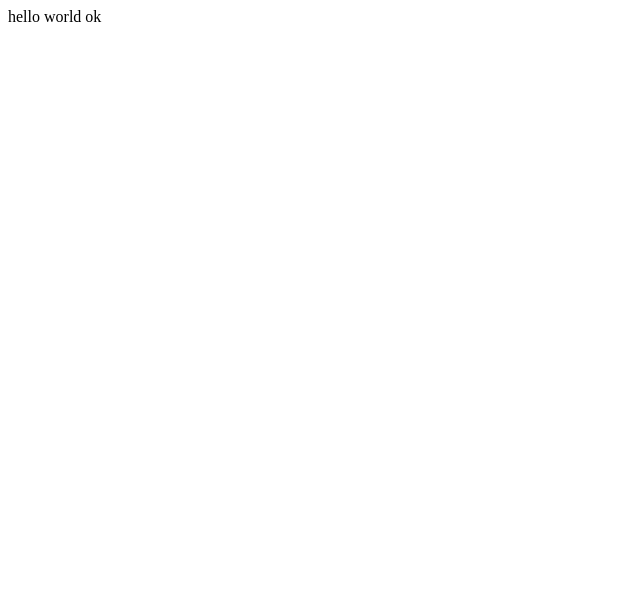
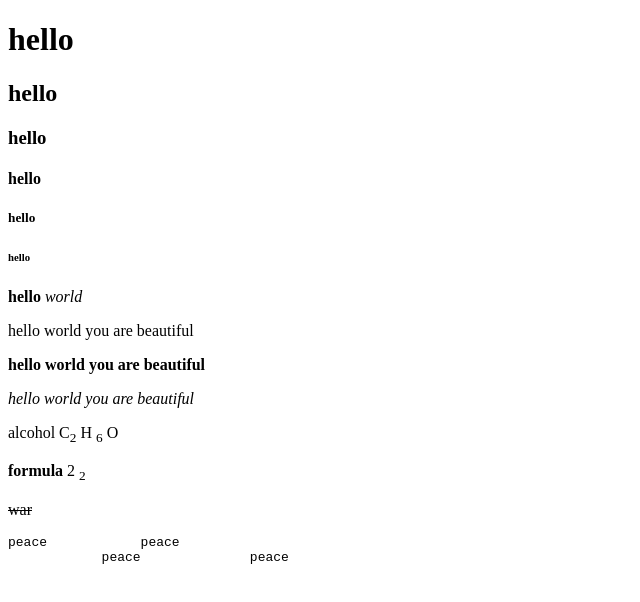
Before and after one commit to juliayp/fe-start-131223, a plain HTML site: page 01/myPage.html in a window 1280 px wide. Shown: the whole page, without its empty margins (0-640 px from the left). Drawn offline with Linux system fonts and the light colour scheme.

Commit message:
all tegs

```diff
--- a/01/myPage.html
+++ b/01/myPage.html
@@ -6,6 +6,24 @@
     <title>Document</title>
 </head>
 <body>
- hello world ok
+    <!-- <h1>hi</h1> -->
+<h1>hello</h1>
+<h2>hello</h2>
+<h3>hello</h3>
+<h4>hello</h4>
+<h5>hello</h5>
+<h6>hello</h6>
+<b>hello</b>
+ <i>world</i>
+ <p>hello world you are beautiful</p>
+ <p><strong>hello world you are beautiful</strong></p>
+<p><em>hello world you are beautiful</em></p>
+<span>alcohol</span>
+C<sub>2</sub> H <sub>6</sub> O
+<p><b>formula</b> 2 <sub>2</sub></p>
+<p> <del>war</del></p>
+<pre>peace            peace
+            peace              peace
+</pre>
 </body>
 </html>
```
